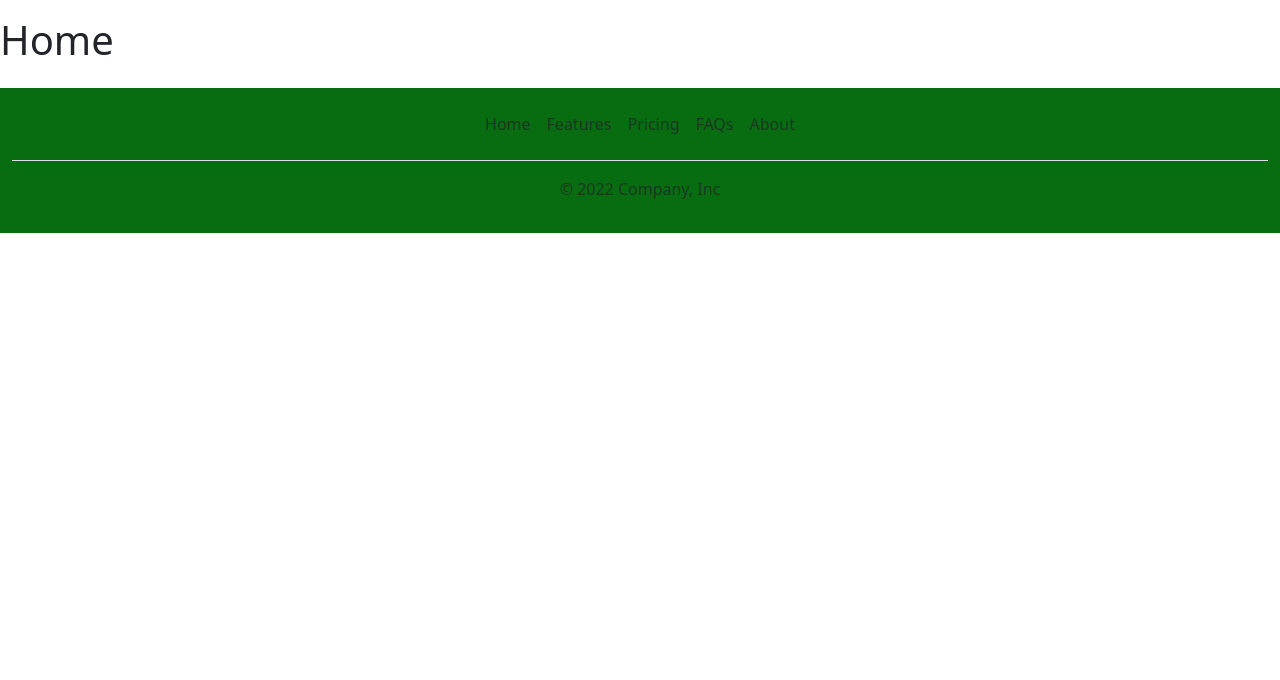
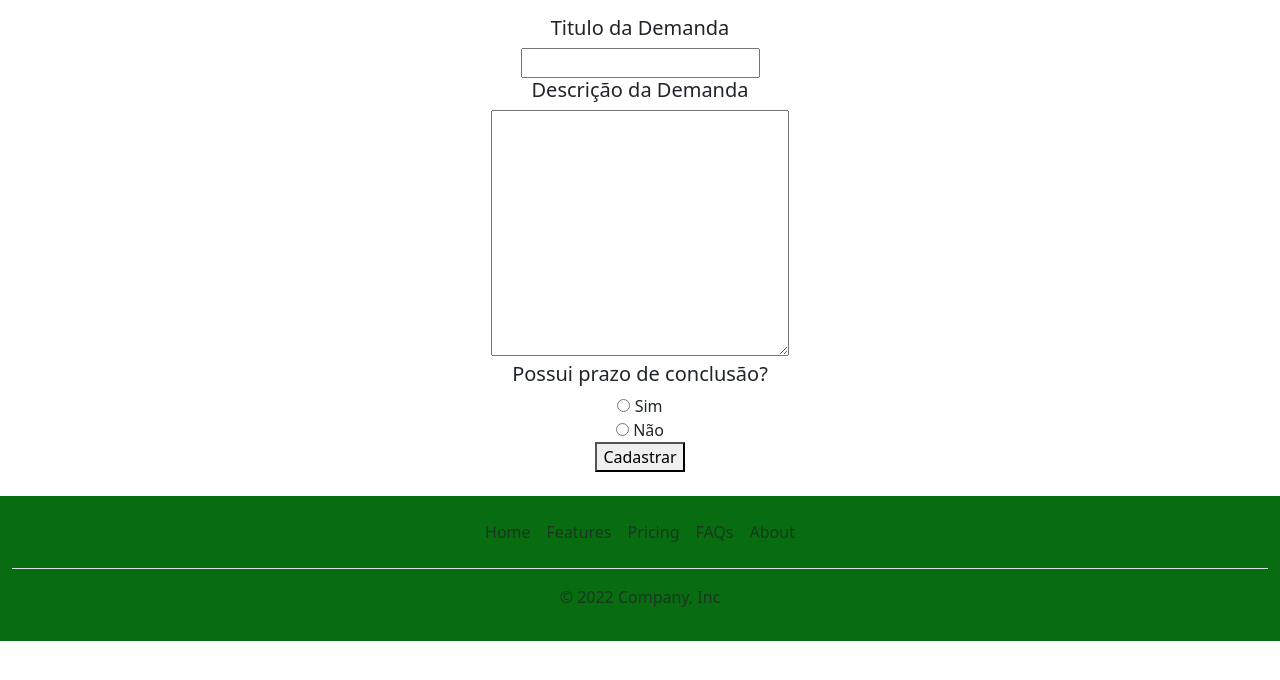
Before and after one commit to SrLucca/demand_now, a Django app: page / in a window 1280 px wide. Shown: the part 83-763 px from the top of the page. Run offline with Django 4.2, Linux system fonts and the light colour scheme; parts of the project's set-up code (start-up, migrations or seed data) failed here and were passed over.

Commit message:
formulario de cadastro da demanda

```diff
--- a/cmcti/home/templates/pages/home.html
+++ b/cmcti/home/templates/pages/home.html
@@ -1,5 +1,32 @@
 {% extends 'base.html' %}
 
 {% block content %}
-<h1>Home</h1>
+<form action="" method="post" class="form-group text-center">
+    {% csrf_token %}
+    <h5>Titulo da Demanda</h5>
+    <input type="text" name="titulo" required>
+    <h5>Descrição da Demanda</h5>
+    <textarea name="descricao" id="" cols="30" rows="10" required></textarea>
+
+    <h5>Possui prazo de conclusão?</h5>
+    <input onclick="informaData(1)" type="radio" id="sim" name="prazo" value="Sim">
+    <label for="sim">Sim</label><br>
+    <input class="text-center" style="display: none;" type="date" name="data" id="data">
+    <input onclick="informaData(2)" type="radio" id="nao" name="prazo" value="Nao">
+    <label for="nao">Não</label><br>
+
+    <button type="submit">Cadastrar</button>
+</form>
+
+<script>
+    function informaData(id){
+        if(id == 1){
+            document.getElementById("data").style.display = 'block';
+        }
+
+        if(id == 2){
+            document.getElementById("data").style.display = 'none';
+        }
+    }
+</script>
 {% endblock %}
```
